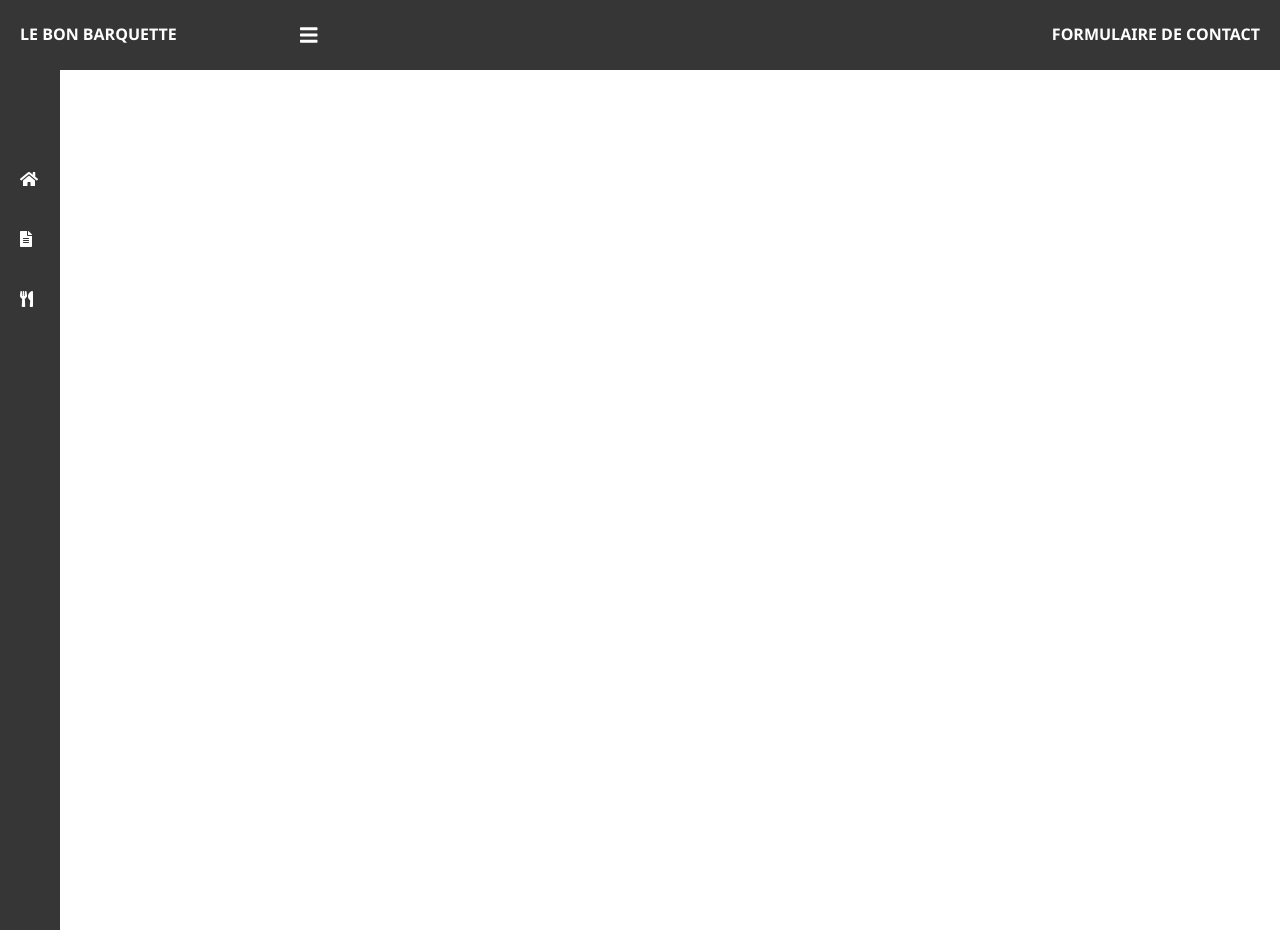
After one commit to MRick974/Le_Bon_Barquette, a PHP site: page /contact.php in a window 1280 px wide. The commit adds this page. Run offline with PHP 8.4, Linux system fonts and the light colour scheme.

Commit message:
ajout contact.php modification modifier_client.php/header.php de client pour que formulaire d'inscription/connexion n'est pas un lien et ajout de href dans index.php racine

```diff
--- a/admin/connexion.php
+++ b/admin/connexion.php
@@ -100,7 +100,7 @@ body{
 .page{
     position: absolute;
     left: 50%;
-    top: 50%;
+    top: 55%;
     transform: translate(-50%, -50%);
     background-color: beige;
     border-radius: 20px;
--- a/client/header.php
+++ b/client/header.php
@@ -21,7 +21,7 @@
         <a href="<?php echo $ROOT?>"><h3>Le Bon Barquette</h3></a>
         </div>
         <div class="left_area">
-        <a href="<?php echo $ROOT?>./"><h3>Formulaire d'inscription / Connexion</h3></a>
+            <h3>Formulaire d'inscription / Connexion</h3>
         </div>
     </header>
     <div class="sidebar toggled">
--- /dev/null
+++ b/contact.php
@@ -0,0 +1,45 @@
+<?php
+$ROOT = './';
+$ROOTCSS_JS = './';
+
+?>
+<head>
+<title>Contact</title>
+<!-- Required meta tags -->
+<meta charset="utf-8">
+<meta name="viewport" content="width=device-width, initial-scale=1">
+<script type="text/javascript" src="js/sidebar.js"></script>
+
+<!-- Bootstrap CSS -->
+<link rel="stylesheet" href="https://stackpath.bootstrapcdn.com/bootstrap/4.3.1/css/bootstrap.min.css"
+    integrity="sha384-ggOyR0iXCbMQv3Xipma34MD+dH/1fQ784/j6cY/iJTQUOhcWr7x9JvoRxT2MZw1T" crossorigin="anonymous">
+<link rel="stylesheet" href="css/admin/style.css">
+<link rel="stylesheet" href="https://cdnjs.cloudflare.com/ajax/libs/font-awesome/5.15.1/css/all.min.css">
+</head>
+
+<body>
+
+<header>
+    <div class="sidebar_btn">
+        <span><i class="fa fa-bars"></i></span>
+    </div>
+    <div class="left_area">
+    <a href="./"><h3>Le Bon Barquette</h3></a>
+    </div>
+    <div class="left_area">
+        <h3>Formulaire de Contact</h3>
+    </div>
+</header>
+<div class="sidebar toggled">
+    <h4>Menu</h4>
+    <a href="./"><i class="fa fa-home"></i><span>Accueil</span></a>
+    <a href="client/index.php"><i class="fa fa-file-alt"></i><span>Inscription/Connexion</span></a>
+    <a href="./#repas"><i class="fa fa-utensils"></i><span>Repas</span></a>
+</div>
+<div class="container content">
+
+<?php
+
+include('client/footer.php');
+
+?>
--- a/header.php
+++ b/header.php
@@ -32,7 +32,7 @@
                         <a class="nav-link" href="#repas">Repas</a>
                     </li>
                     <li class="nav-item">
-                        <a class="nav-link" href="<?php echo $ROOT?>">Contact</a>
+                        <a class="nav-link" href="contact.php">Contact</a>
                     </li>
                     <li class="nav-item">
                         <a class="nav-link" href="<?php echo $ROOT?>admin/index.php">Administration</a>
```
Also changed, not shown: client/modifier_client.php (+35 -23 lines).
